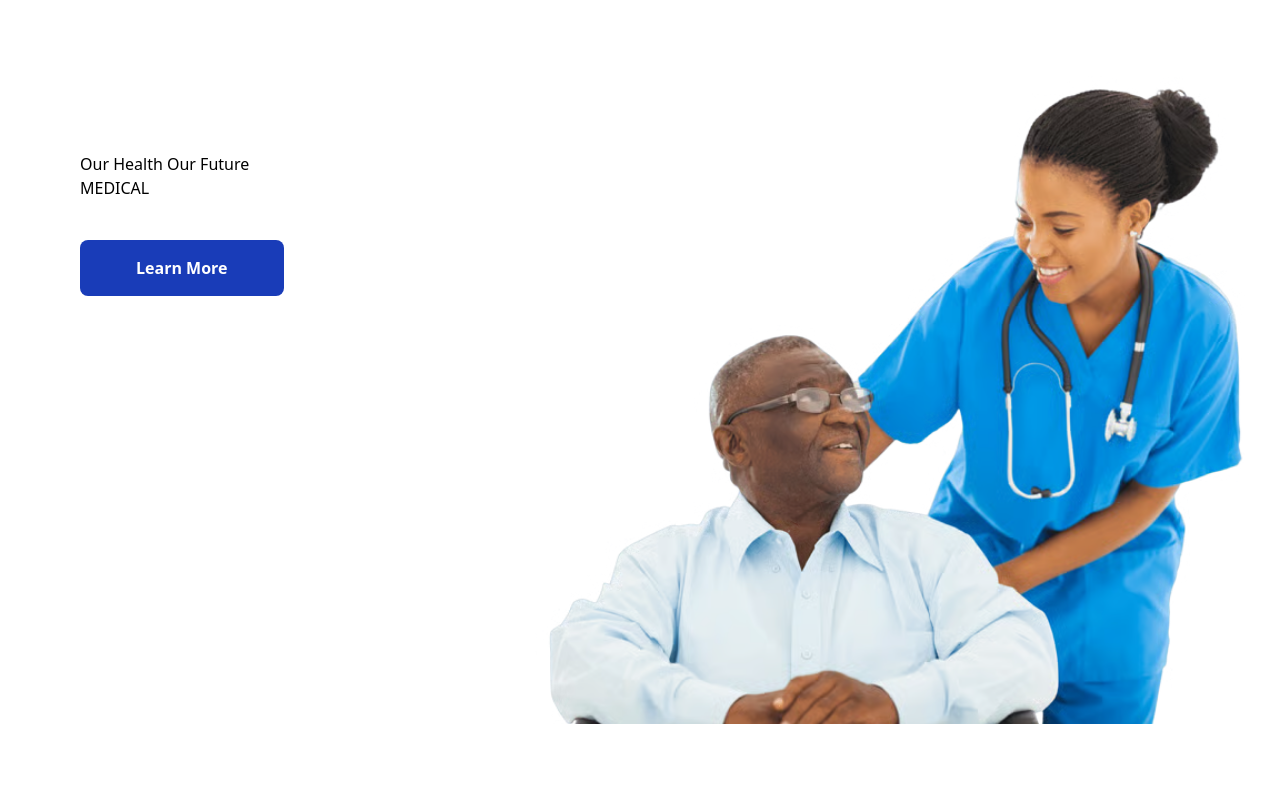
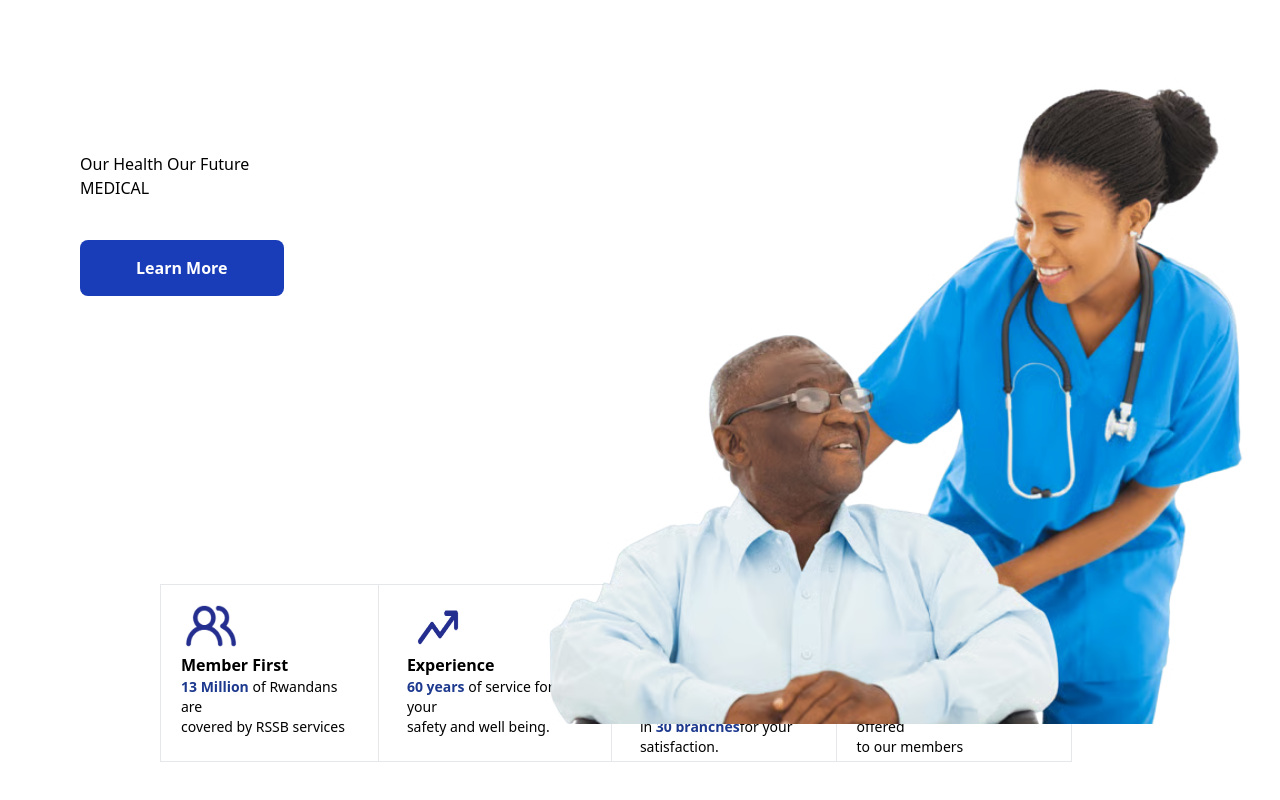
Before and after one commit to ashimwe23/RSSB-Website, a website: page index.html in a window 1280 px wide. Shown: the part 332-1132 px from the top of the page. Before the commit the page ends 1056 px from the top, so only its background shows below. Drawn offline with Linux system fonts and the light colour scheme.

Commit message:
Statistic Section

```diff
--- a/index.html
+++ b/index.html
@@ -104,9 +104,38 @@
 
      </section>
 
+     <!-- Static section -->
+     <section class=" pl-40 pr-52 mb-16">
+        <div class="flex space-x-5 mt-72 px-3 border-gray-200 border ">
+            <div class="mt-3 pl-2">
+                <img src="image\member.png" alt="" class="w-16 h-14">
+                <h1 class="font-bold">Member First</h1>
+                <p class="text-sm"><strong class="text-blue-900">13 Million</strong> of Rwandans are <br> covered by RSSB services  </p>
+            </div>
+            <div class="w-px h-44 bg-gray-200 mt-0"></div>
 
-     <section>
 
+            <div class="mt-3 px-2">
+                <img src="image\experience.png" alt="" class="w-16 h-14">
+                <h1 class="font-bold">Experience</h1>
+                <p class="text-sm"><strong class="text-blue-900">60 years</strong> of service for your <br> safety and well being.</p>
+            </div>
+            <div class="w-px h-44 bg-gray-200 mt-0"></div>
+
+
+            <div class="mt-3 px-2">
+                <img src="image\branches.png" alt="" class="w-16 h-14">
+                <h1 class="font-bold">Branches</h1>
+                <p class="text-sm">Our services decentralises <br> in <strong class="text-blue-900">30 branches</strong>for your <br> satisfaction.</p>
+            </div>
+            <div class="w-px h-44 bg-gray-200 mt-0"></div>
+
+            <div class="mt-3 pr-5">
+                <img src="image\last.png" alt="" class="w-16 h-14">
+                <h1 class="font-bold">Data Driven</h1>
+                <p class="text-sm">Learning from our data to <br> improve the services offered <br> to our members</p>
+            </div>
+        </div>
      </section>
 </body>
 </html>
```
Also changed, not shown: output.css.
